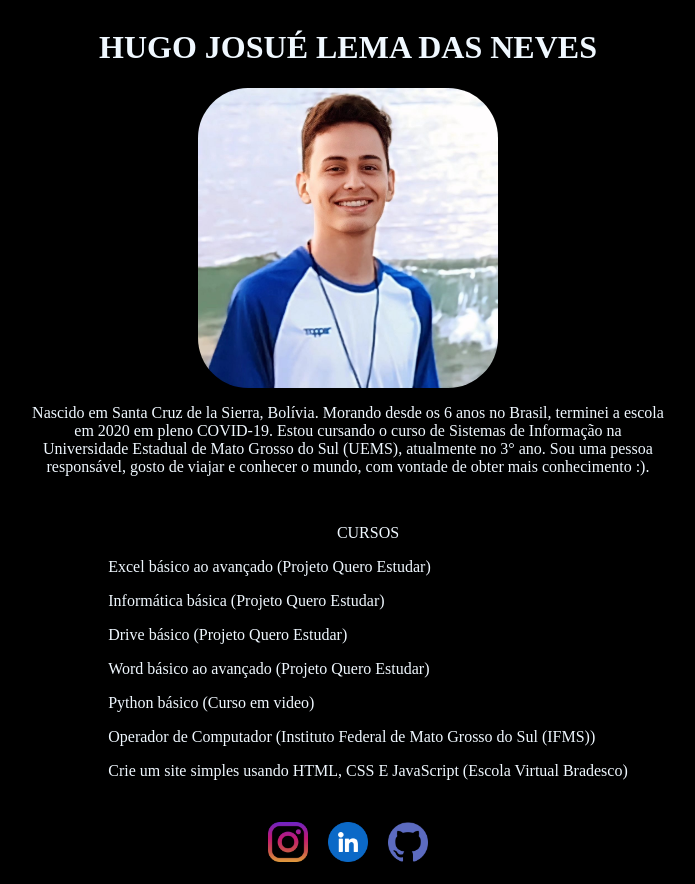
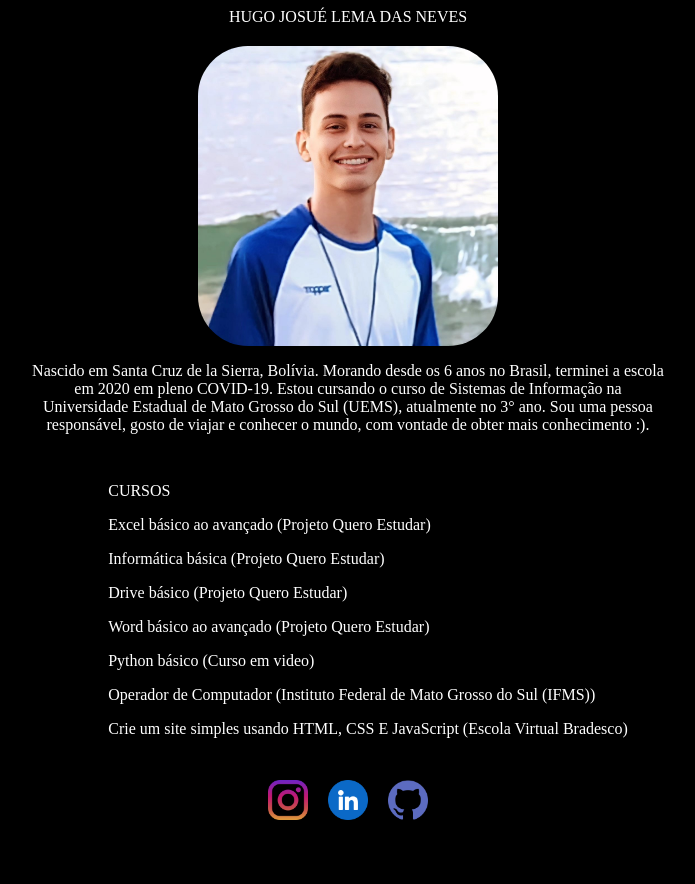
Before and after one commit to MusgoNato/MEU-SITE, a plain HTML site: page index.html in a window 1280 px wide. Shown: the whole page, without its empty margins (292-987 px from the left). After the commit the page ends 842 px from the top, so only its background shows below. Drawn offline with Linux system fonts and the light colour scheme.

Commit message:
icon update

```diff
--- a/index.html
+++ b/index.html
@@ -4,11 +4,12 @@
         <meta charset="UTF-8">
         <meta name="viewport" content="width=device-width, initial-scale=1.0">
         <link rel="stylesheet" href="style.css">
+        <link rel="shortcut icon" href="IMGS/letra_h.png">
         <title>HUGO</title>
     </head>
     <body>
         <!--Nome centralizado na página-->
-        <header id="cabeçalho_site"><h1>HUGO JOSUÉ LEMA DAS NEVES</h1></header>
+        <header id="cabeçalho_site">HUGO JOSUÉ LEMA DAS NEVES</header>
 
         <!--Minha imagem carregada-->
         <div id="imagem_minha">
@@ -26,7 +27,7 @@
         <div id="certificados">
             <ul>
                 <li>
-                    <p align="center">CURSOS</p>
+                    <p>CURSOS</p>
                     <p>Excel básico ao avançado (Projeto Quero Estudar)</p>
                     <p>Informática básica (Projeto Quero Estudar)</p>
                     <p>Drive básico (Projeto Quero Estudar)</p>
--- a/style.css
+++ b/style.css
@@ -3,13 +3,14 @@ body{
 }
 
 p{
-    color: aliceblue;
+    color: white;
 }
 
 #cabeçalho_site{
     display: flex;
     justify-content: center;
-    color: aliceblue;
+    color: white;
+    margin-bottom: 20px;
 }
 
 #imagem_minha{
@@ -36,11 +37,11 @@ p{
 #Sobre_mim p{
     text-align: center;
     width: 50%;
-    color: aliceblue;
+    color: white;
 }
 
 #Sobre_mim p h1{
-    color: aliceblue;
+    color: white;
 }
 
 #certificados{
```
Also changed, not shown: IMGS/letra_h.png (added).
